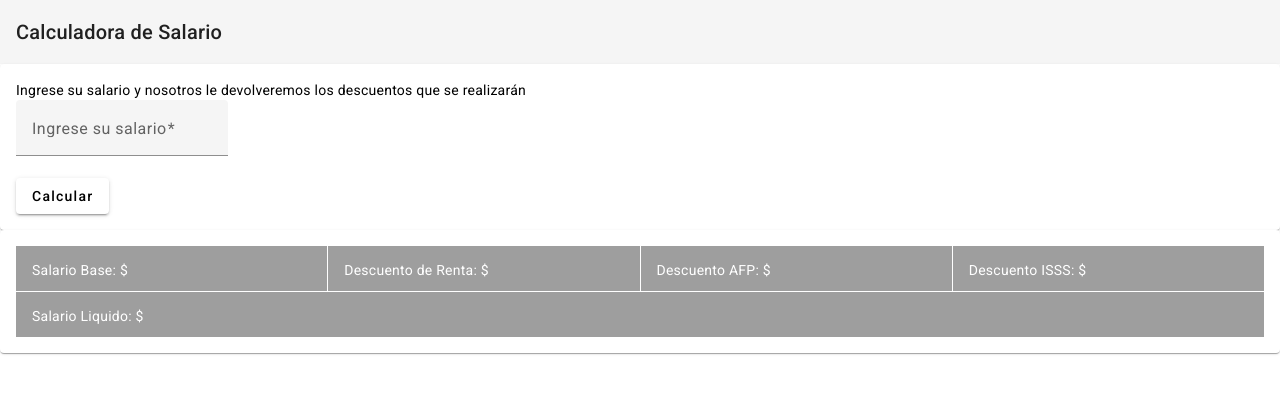
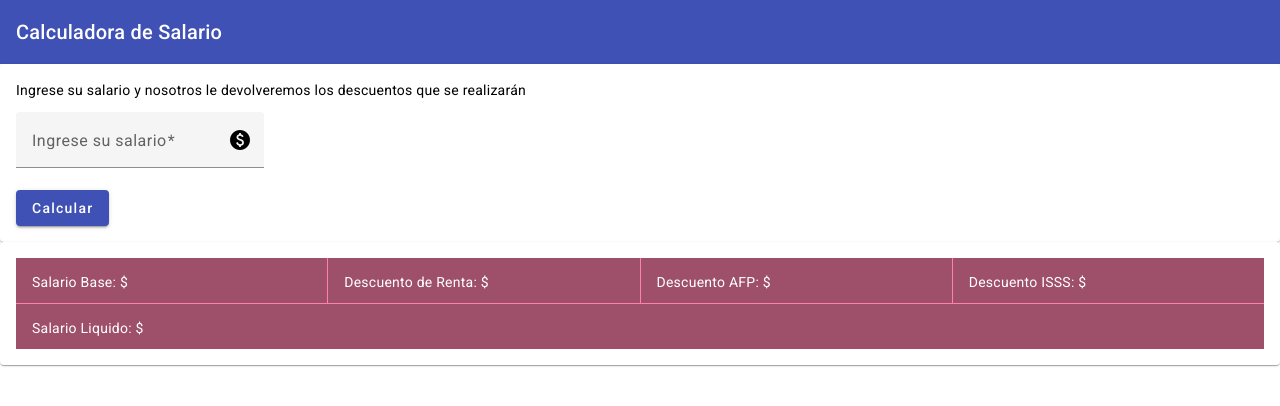
Before and after one commit to FerCar1999/calculadora-salario-angular, an Angular app: page /calculadora-salario in a window 1280 px wide. Shown: the top 406 px of the page. Built offline with nearby package versions, Linux system fonts and the light colour scheme.

Commit message:
:lipstick: cambiando estilo de la calculadora

```diff
--- a/src/app/calculadora-salario/calculadora-salario.component.html
+++ b/src/app/calculadora-salario/calculadora-salario.component.html
@@ -1,18 +1,19 @@
-<mat-toolbar>
+<mat-toolbar color="primary">
     <span>Calculadora de Salario</span>
 </mat-toolbar>
 
 <mat-card>
     <mat-card-content>
-        Ingrese su salario y nosotros le devolveremos los descuentos que se realizarán
+        <p>Ingrese su salario y nosotros le devolveremos los descuentos que se realizarán</p>
         <form #loginForm="ngForm" class="example-form">
             <mat-form-field class="example-full-width">
                 <mat-label>Ingrese su salario</mat-label>
-                <input matInput placeholder="348.55" id="salario" name="salario" [(ngModel)]="salario" required>
+                <input matInput type="number" placeholder="348.55" id="salario" name="salario" [(ngModel)]="salario" required>
+                <mat-icon matSuffix>paid</mat-icon>
             </mat-form-field>
             <section>
                 <div class="example-button-row">
-                    <button id="calcular" mat-raised-button (click)="calcularDescuentos()">Calcular</button>
+                    <button color="primary" disabledRipple="false" id="calcular" mat-raised-button (click)="calcularDescuentos()">Calcular</button>
                 </div>
             </section>
         </form>
@@ -20,7 +21,7 @@
 </mat-card>
 <mat-card>
     <mat-card-content>
-        <mat-grid-list cols="4" rowHeight="45px">
+        <mat-grid-list cols="4" rowHeight="45px" [style.background]="'#ff80ab'">
             <mat-grid-tile>
                 <mat-grid-tile-header>Salario Base: ${{salario}}</mat-grid-tile-header>
             </mat-grid-tile>
```
